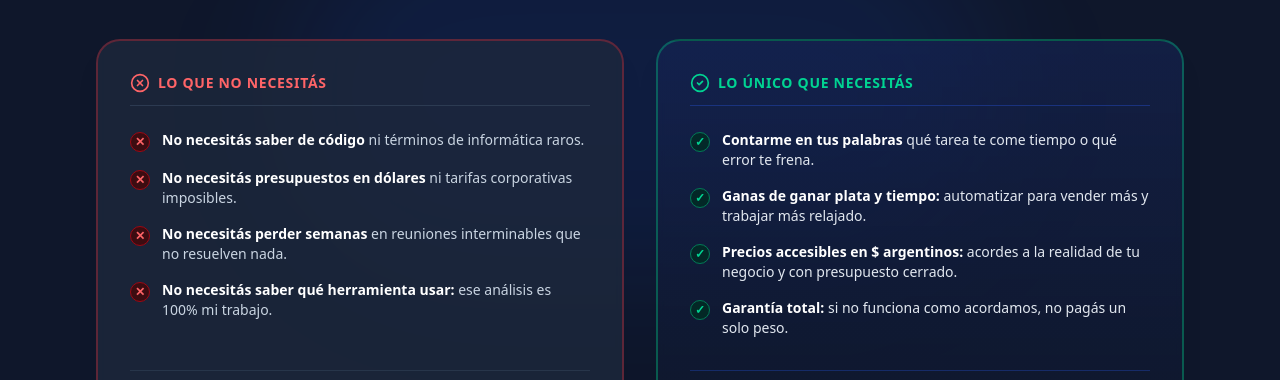
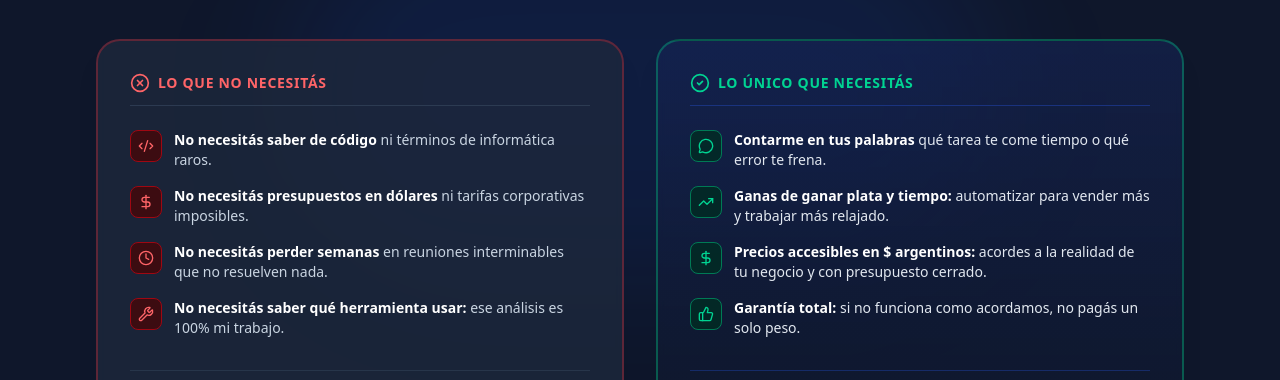
Before and after one commit to sofiigentaa/SG, a React (Vite) app: page / in a window 1280 px wide. Shown: the part 4260-4640 px from the top of the page. Built offline with nearby package versions, Linux system fonts and the light colour scheme.

Commit message:
Update ReliefSection.tsx

```diff
--- a/src/components/ReliefSection.tsx
+++ b/src/components/ReliefSection.tsx
@@ -1,5 +1,5 @@
 import React from 'react';
-import { CheckCircle2, XCircle, Zap, ShieldCheck } from 'lucide-react';
+import { CheckCircle2, XCircle, Zap, ShieldCheck, Code2, DollarSign, Clock, Wrench, MessageCircle, TrendingUp, ThumbsUp } from 'lucide-react';
 
 export const ReliefSection: React.FC = () => {
   return (
@@ -36,19 +36,27 @@ export const ReliefSection: React.FC = () => {
 
               <ul className="space-y-4 text-slate-300 text-sm">
                 <li className="flex items-start gap-3">
-                  <span className="w-5 h-5 rounded-full bg-red-950/80 border border-red-800 text-red-400 font-bold flex items-center justify-center shrink-0 text-xs mt-0.5">✕</span>
+                  <span className="w-8 h-8 rounded-lg bg-red-950/80 border border-red-800 text-red-400 flex items-center justify-center shrink-0">
+                    <Code2 className="w-4 h-4" />
+                  </span>
                   <span><strong className="text-white">No necesitás saber de código</strong> ni términos de informática raros.</span>
                 </li>
                 <li className="flex items-start gap-3">
-                  <span className="w-5 h-5 rounded-full bg-red-950/80 border border-red-800 text-red-400 font-bold flex items-center justify-center shrink-0 text-xs mt-0.5">✕</span>
+                  <span className="w-8 h-8 rounded-lg bg-red-950/80 border border-red-800 text-red-400 flex items-center justify-center shrink-0">
+                    <DollarSign className="w-4 h-4" />
+                  </span>
                   <span><strong className="text-white">No necesitás presupuestos en dólares</strong> ni tarifas corporativas imposibles.</span>
                 </li>
                 <li className="flex items-start gap-3">
-                  <span className="w-5 h-5 rounded-full bg-red-950/80 border border-red-800 text-red-400 font-bold flex items-center justify-center shrink-0 text-xs mt-0.5">✕</span>
+                  <span className="w-8 h-8 rounded-lg bg-red-950/80 border border-red-800 text-red-400 flex items-center justify-center shrink-0">
+                    <Clock className="w-4 h-4" />
+                  </span>
                   <span><strong className="text-white">No necesitás perder semanas</strong> en reuniones interminables que no resuelven nada.</span>
                 </li>
                 <li className="flex items-start gap-3">
-                  <span className="w-5 h-5 rounded-full bg-red-950/80 border border-red-800 text-red-400 font-bold flex items-center justify-center shrink-0 text-xs mt-0.5">✕</span>
+                  <span className="w-8 h-8 rounded-lg bg-red-950/80 border border-red-800 text-red-400 flex items-center justify-center shrink-0">
+                    <Wrench className="w-4 h-4" />
+                  </span>
                   <span><strong className="text-white">No necesitás saber qué herramienta usar:</strong> ese análisis es 100% mi trabajo.</span>
                 </li>
               </ul>
@@ -69,19 +77,27 @@ export const ReliefSection: React.FC = () => {
 
               <ul className="space-y-4 text-slate-200 text-sm">
                 <li className="flex items-start gap-3">
-                  <span className="w-5 h-5 rounded-full bg-emerald-950/80 border border-emerald-700 text-emerald-400 font-bold flex items-center justify-center shrink-0 text-xs mt-0.5">✓</span>
+                  <span className="w-8 h-8 rounded-lg bg-emerald-950/80 border border-emerald-700 text-emerald-400 flex items-center justify-center shrink-0">
+                    <MessageCircle className="w-4 h-4" />
+                  </span>
                   <span><strong className="text-white">Contarme en tus palabras</strong> qué tarea te come tiempo o qué error te frena.</span>
                 </li>
                 <li className="flex items-start gap-3">
-                  <span className="w-5 h-5 rounded-full bg-emerald-950/80 border border-emerald-700 text-emerald-400 font-bold flex items-center justify-center shrink-0 text-xs mt-0.5">✓</span>
+                  <span className="w-8 h-8 rounded-lg bg-emerald-950/80 border border-emerald-700 text-emerald-400 flex items-center justify-center shrink-0">
+                    <TrendingUp className="w-4 h-4" />
+                  </span>
                   <span><strong className="text-white">Ganas de ganar plata y tiempo:</strong> automatizar para vender más y trabajar más relajado.</span>
                 </li>
                 <li className="flex items-start gap-3">
-                  <span className="w-5 h-5 rounded-full bg-emerald-950/80 border border-emerald-700 text-emerald-400 font-bold flex items-center justify-center shrink-0 text-xs mt-0.5">✓</span>
+                  <span className="w-8 h-8 rounded-lg bg-emerald-950/80 border border-emerald-700 text-emerald-400 flex items-center justify-center shrink-0">
+                    <DollarSign className="w-4 h-4" />
+                  </span>
                   <span><strong className="text-white">Precios accesibles en $ argentinos:</strong> acordes a la realidad de tu negocio y con presupuesto cerrado.</span>
                 </li>
                 <li className="flex items-start gap-3">
-                  <span className="w-5 h-5 rounded-full bg-emerald-950/80 border border-emerald-700 text-emerald-400 font-bold flex items-center justify-center shrink-0 text-xs mt-0.5">✓</span>
+                  <span className="w-8 h-8 rounded-lg bg-emerald-950/80 border border-emerald-700 text-emerald-400 flex items-center justify-center shrink-0">
+                    <ThumbsUp className="w-4 h-4" />
+                  </span>
                   <span><strong className="text-white">Garantía total:</strong> si no funciona como acordamos, no pagás un solo peso.</span>
                 </li>
               </ul>
```
